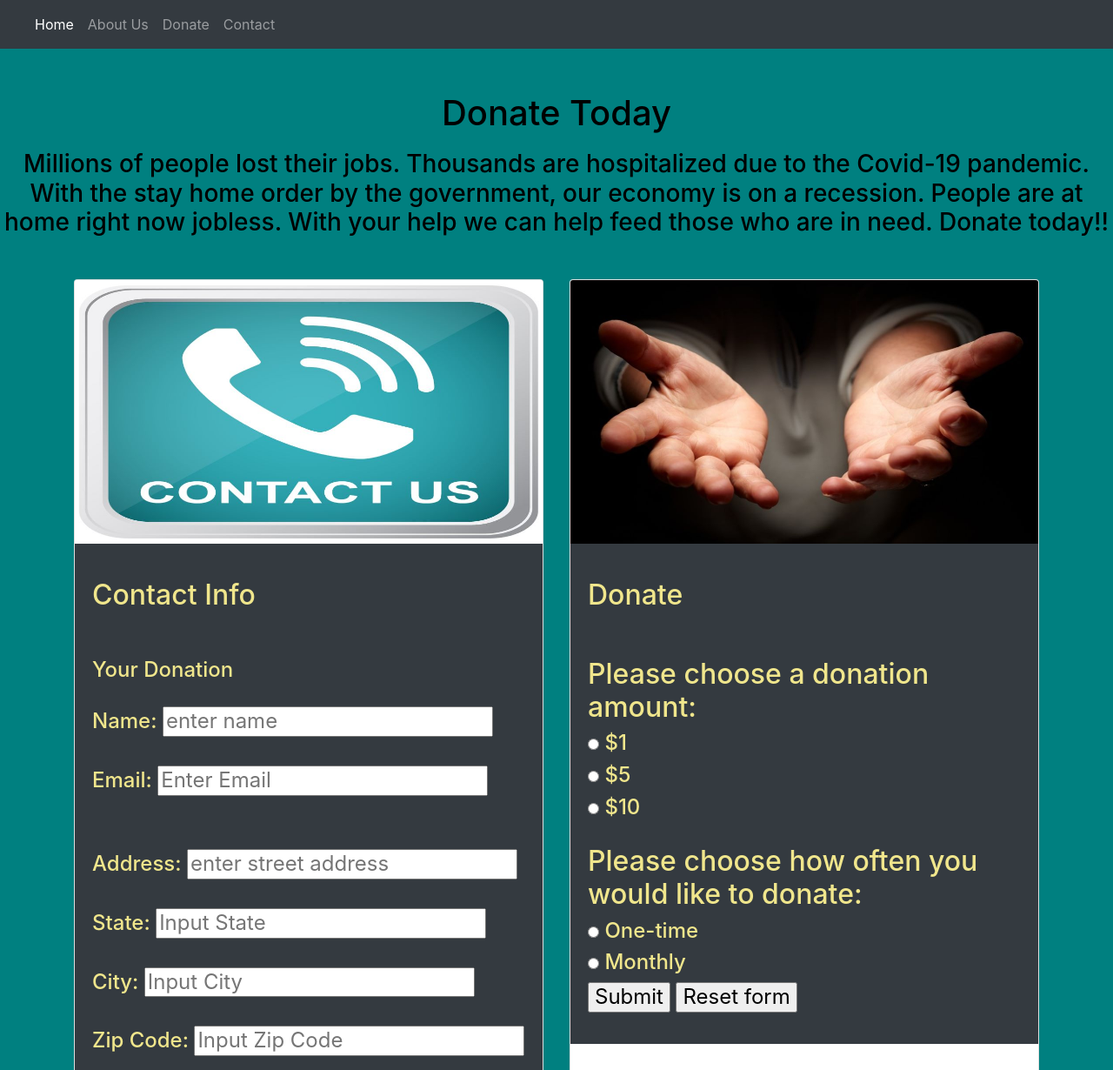
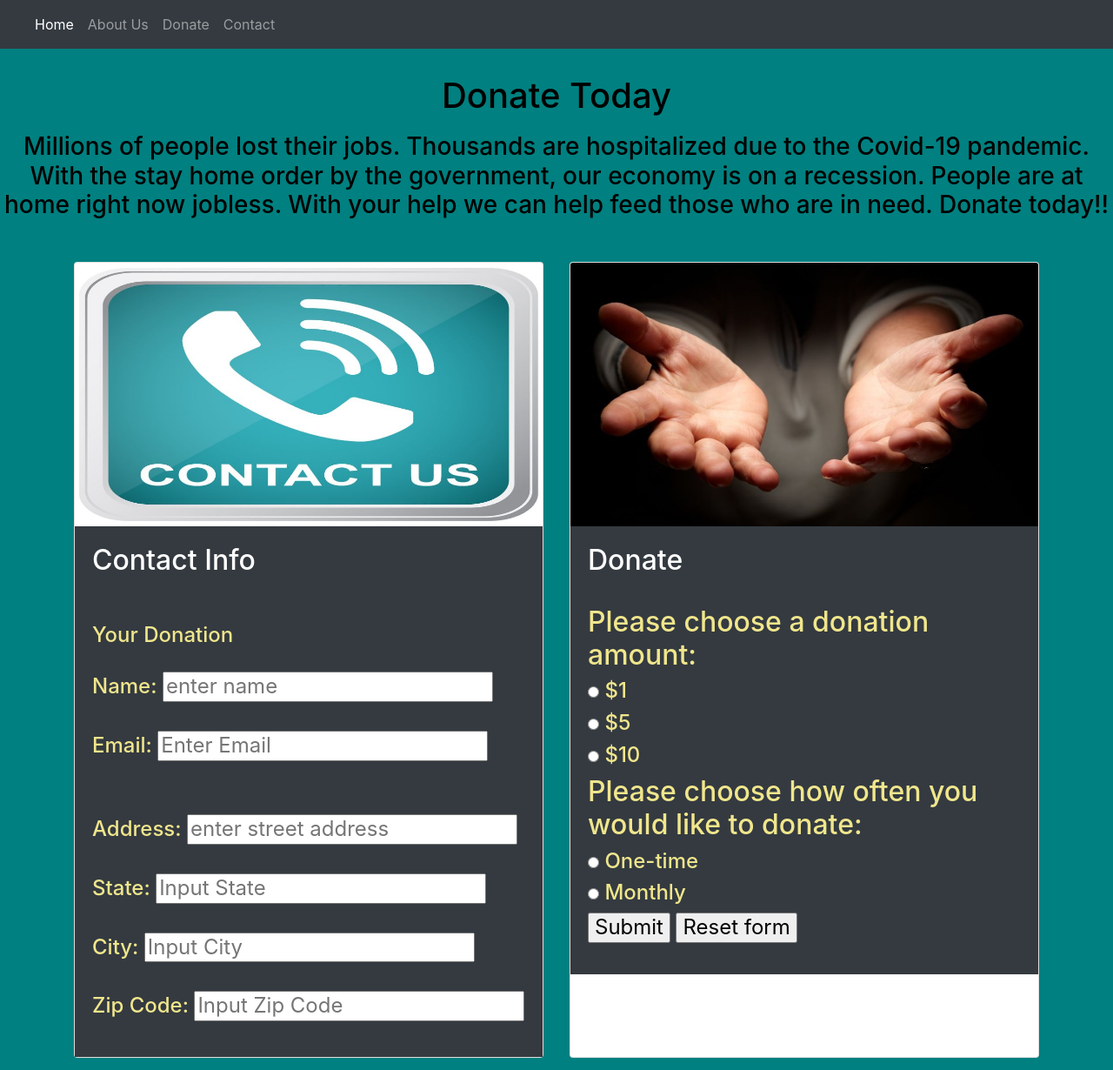
Before and after one commit to GabrielKhalfin/Assignment-1, a plain HTML site: page Donate.html in a window 1280 px wide. Shown: the top 1230 px of the page at 87% size. Drawn offline with nearby package versions, Linux system fonts and the light colour scheme.

Commit message:
Update style.css

```diff
--- a/style.css
+++ b/style.css
@@ -45,7 +45,7 @@ body{
 
 h1 {
     text-align: center;
-    padding-top: 50px;
+    padding-top: 30px;
     color: black
 }
 
@@ -55,8 +55,8 @@ h3 {
     color: black
 }
 
-h4, legend, h2{
+h4, legend{
     text-align: left;
     padding-top: 20px;
-    color: khaki;
+    color:khaki;
 }
```
